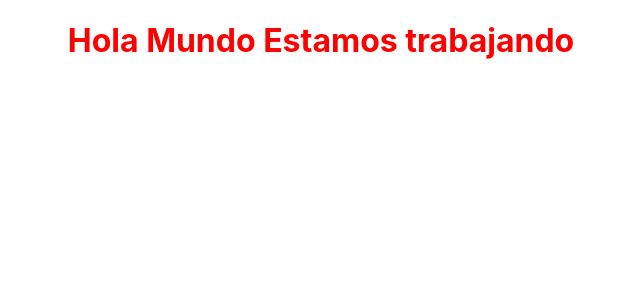
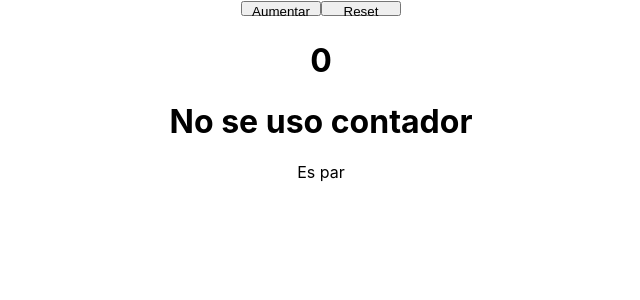
Before and after one commit to ManuelNavarro7/bootcamp, a React (Create React App) app: page / in a window 1280 px wide. Shown: the top 300 px of the page, without its empty margins (319-959 px from the left). Built offline with nearby package versions, Linux system fonts and the light colour scheme.

Commit message:
UseState

```diff
--- a/src/App.js
+++ b/src/App.js
@@ -1,17 +1,40 @@
 import './App.css';
 import Mensaje from './Mensaje';
+import { useState } from 'react';
 
 const App= ()=> {
+  const MensajeContador=()=>{
+    return <h1>No se uso contador</h1>
+  }
+  let [Contador,setContador]=useState(0)
+  let [Counter ,setCounter]=useState([])
+  const Number=({number})=>{
+      return <h1>{number}</h1>
+  }
+  const ContadorInicial = () =>{
 
+    if(Contador<10){   setContador(prevContador =>{
 
+       Counter.push(prevContador+1)
+       console.log(Counter)
+      return prevContador +1
+    })}
 
-
+}
+console.log(Counter)
+const ContadorReset = ({contadorI}) =>{
+ setContador(0)
+ setCounter([])
+}
+const isEven = Contador%2===0
+let mensajeParImp=isEven ? 'Es par' :'Es impar'
   return (
     <div className="App">
-
-   <Mensaje color='red' message='Estamos trabajando'/>
-
-
+    <button style={{width:'80px', height:'15px'}} onClick={ContadorInicial}>Aumentar </button>
+    <button style={{width:'80px', height:'15px'}} onClick={ContadorReset}>Reset </button>
+    <Number number={Contador}/>
+    {Counter.length ===0 ? (<MensajeContador/>):( <Mensaje color='red' message='Estamos trabajando '/>)}
+    <p>{mensajeParImp}</p>
     </div>
   );
 }
--- a/src/Mensaje.js
+++ b/src/Mensaje.js
@@ -1,5 +1,7 @@
-const Mensaje = (props) =>{
-    return <h1 style={{color : props.color}}>Hola Mundo {props.message}</h1>
+const Mensaje = ({color , message}) =>{
+    //const {color} =props
+    //const {message}= props
+    return <h1 style={{color :color}}>Hola Mundo {message + color}</h1>
   }
 
   export default Mensaje
```
